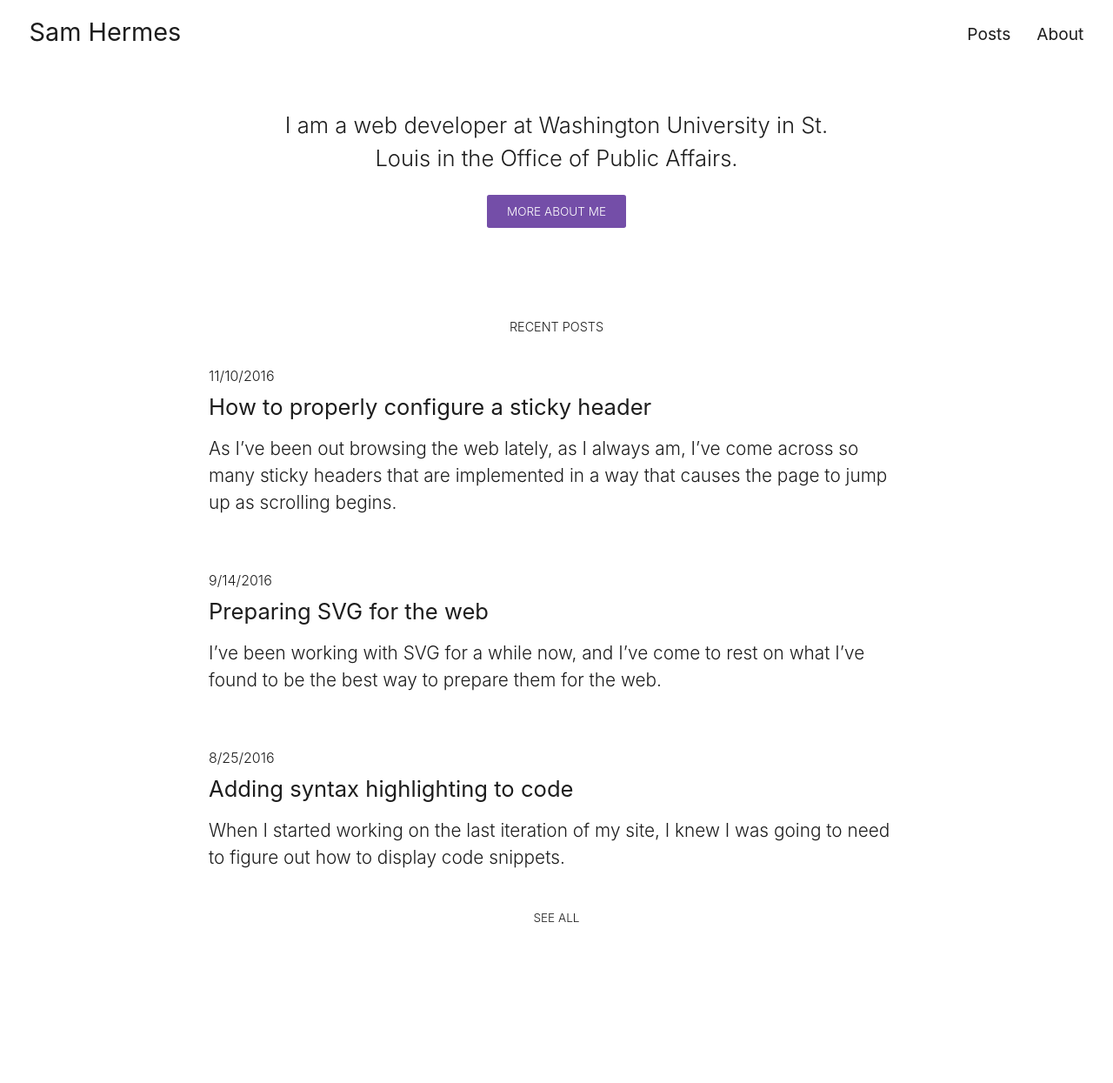
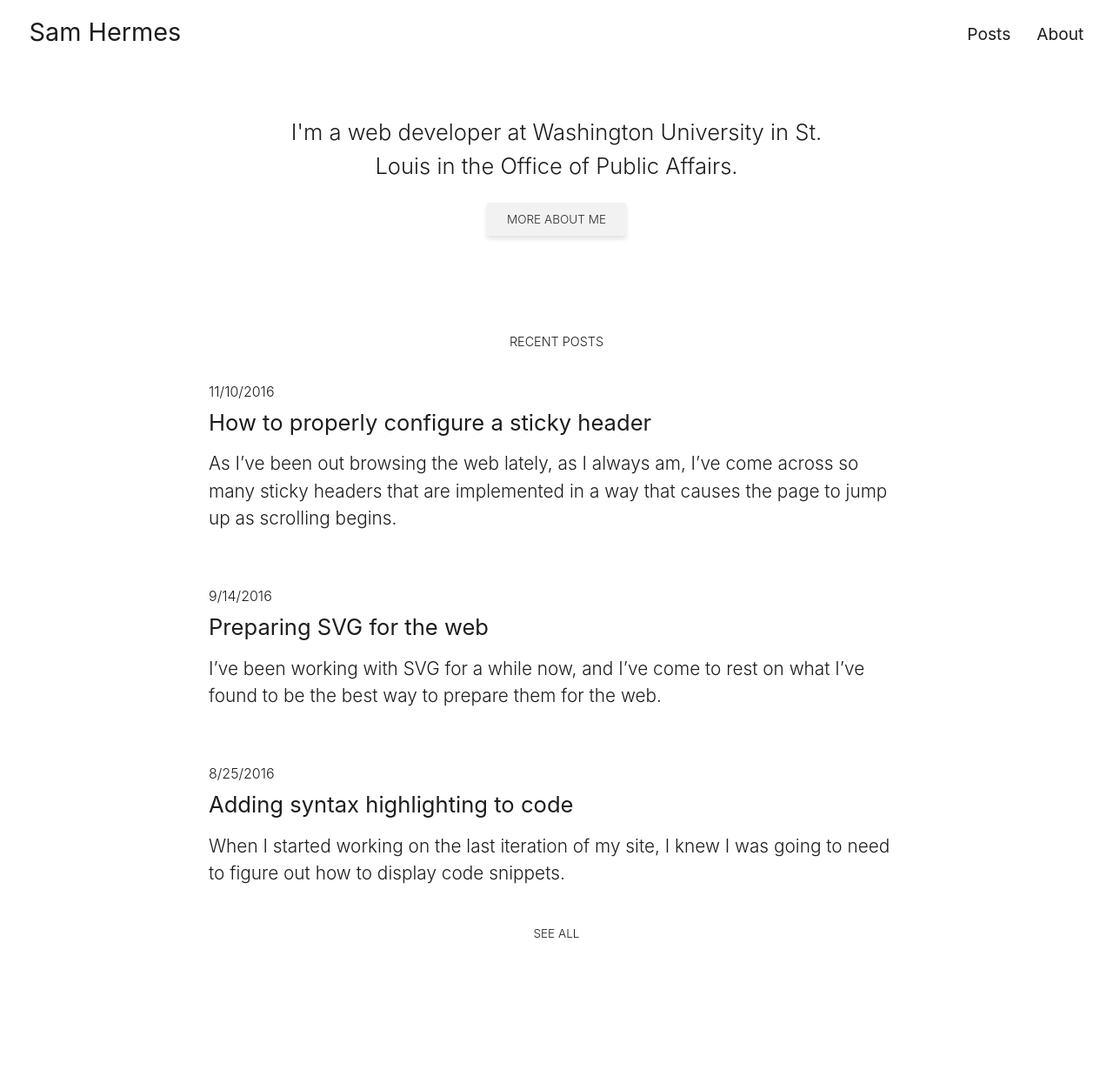
Before and after one commit to samhermes/samhermes.github.io, a Jekyll site: the page built from index.html, in a window 1280 px wide. Shown: the whole page at 87% size. Built offline with Jekyll 4.4.1, drawn with Linux system fonts in a browser that asks for light colours.

Commit message:
Adjust styles in about section

```diff
--- a/_sass/_layout.scss
+++ b/_sass/_layout.scss
@@ -56,13 +56,13 @@
 /* About Intro */
 
 .about-intro {
-  margin: 2.5em auto 2.5em;
-  max-width: 30em;
+  margin: 2.5em auto;
   width: 90%;
-  text-align: center;
   @media screen and (min-width: 45em) {
     max-width: 40em;
-    margin: 4% auto 4%;
+    margin: 3.75em auto;
+    text-align: center;
+    width: 75%;
   }
   p {
     font-size: 1.3rem;
@@ -76,15 +76,22 @@
   }
   a {
     display: inline-block;
-    padding: 0.8em 1.7em;
+    padding: 0.6em 1.2em;
     border-radius: 0.2em;
-    background: #744ea8;
+    background: #f2f2f2;
+    box-shadow: 0 0.25em 0.375em rgba(155, 154, 180, 0.3);
     text-transform: uppercase;
-    color: #fff;
-    font-size: 0.85rem;
-    transition: background 0.1s;
+    color: #2e2e2e;
+    font-size: 0.75rem;
+    transition: 0.2s;
+    @media screen and (min-width: 28.125em) {
+      padding: 0.8em 1.7em;
+      font-size: 0.85rem;
+    }
     &:hover {
-      background: #604387;
+      background: #f6f6f6;
+      transform: translateY(-1px);
+      box-shadow: 0 0.25em 0.375em rgba(155, 154, 180, 0.4);
     }
   }
 }
--- a/index.html
+++ b/index.html
@@ -2,7 +2,7 @@
 layout: home
 ---
 <div class="about-intro">
-	<p>I am a web developer at Washington University in St. Louis in the Office of Public Affairs.</p>
+	<p>I'm a web developer at Washington University in St. Louis in the Office of Public Affairs.</p>
 	<a href="/about">More About Me</a>
 </div>
 <ul class="post-list home">
```
Also changed, not shown: about.md (+1 -1 lines), 4 other files.
